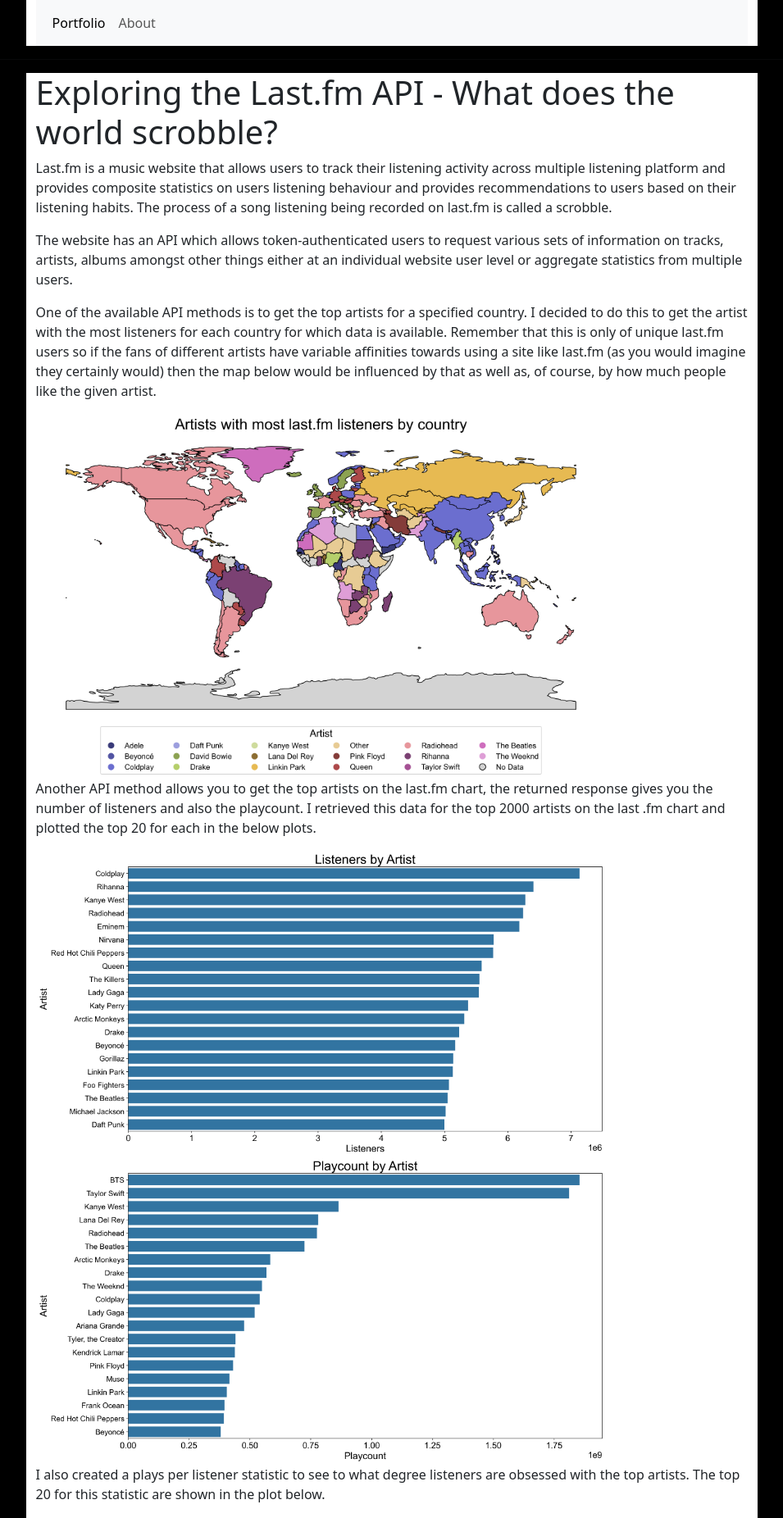
After one commit to rmcg123/portfolio_website, a Django app: page /last_fm_analysis/ in a window 1280 px wide. The commit adds this page. Shown: the top 1852 px of the page at 82% size, without its empty margins (162-1117 px from the left). Run offline with Django 4.2, Linux system fonts and the light colour scheme.

Commit message:
Add last_fm api page

```diff
--- /dev/null
+++ b/pages/templates/pages/last_fm_analysis.html
@@ -0,0 +1,63 @@
+{% extends "base.html" %}
+
+{% load static %}
+{% block page_content %}
+    <h1>
+        Exploring the Last.fm API - What does the world scrobble?
+    </h1>
+
+    <p>
+        Last.fm is a music website that allows users to track their listening
+        activity across multiple listening platform and provides composite
+        statistics on users listening behaviour and provides recommendations to
+        users based on their listening habits. The process of a song listening
+        being recorded on last.fm is called a scrobble.
+    </p>
+
+    <p>
+        The website has an API which allows token-authenticated users to request
+        various sets of information on tracks, artists, albums amongst other
+        things either at an individual website user level or aggregate statistics
+        from multiple users.
+    </p>
+
+    <p>
+        One of the available API methods is to get the top artists for a
+        specified country. I decided to do this to get the artist with the most
+        listeners for each country for which data is available. Remember that
+        this is only of unique last.fm users so if the fans of different artists
+        have variable affinities towards using a site like last.fm (as you
+        would imagine they certainly would) then the map below would be influenced
+        by that as well as, of course, by how much people like the given artist.
+    </p>
+    <img src="{% static 'last_fm_analysis/top_artist_world_map.png' %}" alt="Artist with most last.fm listeners by country" style="width:80%">
+    <p>
+        Another API method allows you to get the top artists on the last.fm chart,
+        the returned response gives you the number of listeners and also the playcount.
+        I retrieved this data for the top 2000 artists on the last .fm chart and
+        plotted the top 20 for each in the below plots.
+    </p>
+    <img src="{% static 'last_fm_analysis/listeners.png' %}" alt="Artist with most last.fm listeners by country" style="width:80%">
+    <img src="{% static 'last_fm_analysis/playcount.png' %}" alt="Artist with most last.fm listeners by country" style="width:80%">
+
+    <p>
+        I also created a plays per listener statistic to see to what degree
+        listeners are obsessed with the top artists. The top 20 for this statistic
+        are shown in the plot below.
+    </p>
+    <img src="{% static 'last_fm_analysis/plays_per_listener.png' %}" alt="Artist with most last.fm listeners by country" style="width:80%">
+    <p>
+        A further API method available allows you to get the complete listening
+        history (or a time interval thereof) for a specified user. I started using
+        last.fm in late 2014 so I decided to retrieve my complete listening history
+        in order to look at my daily listening pattern over the years. Below is
+        a heatmap showing the average number of tracks scrobbled for each hour
+        of the day for the complete years since then.
+    </p>
+    <img src="{% static 'last_fm_analysis/year_hour_counts.png' %}" alt="Artist with most last.fm listeners by country" style="width:80%">
+    <p>
+        If you are interested in seeing how this was done the code for this
+        project is available on my GitHub
+            <a href="https://github.com/rmcg123/last_fm_api">here</a>
+    </p>
+{% endblock page_content %}
--- a/pages/urls.py
+++ b/pages/urls.py
@@ -14,4 +14,5 @@
     path("statistical_learning/", views.stat_learning, name="statistical_learning"),
     path("abp_pt_applications/", views.abp, name="abp_pt_applications"),
     path("about/", views.about, name="about"),
+    path("last_fm_analysis/", views.last_fm, name="last_fm_analysis"),
 ]
--- a/pages/views.py
+++ b/pages/views.py
@@ -26,3 +26,6 @@
 
 def abp(request):
     return render(request, "pages/abp_pt_applications.html", {})
+
+def last_fm(request):
+    return render(request, "pages/last_fm_analysis.html", {})
```
Also changed, not shown: pages/templates/pages/home.html (+10 -0 lines), pages/static/home_thumbs/music.png (added), pages/static/last_fm_analysis/listeners.png (added), pages/static/last_fm_analysis/playcount.png (added), pages/static/last_fm_analysis/plays_per_listener.png (added), pages/static/last_fm_analysis/top_artist_world_map.png (added), pages/static/last_fm_analysis/year_hour_counts.png (added).
